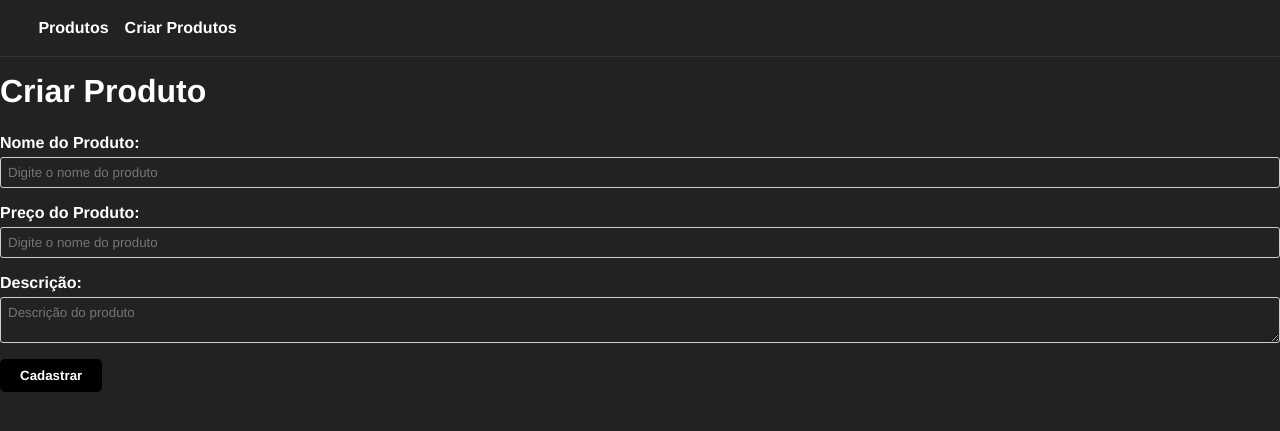
After one commit to mmunhz/mondo-tutorial, a Node server app: page /products/create in a window 1280 px wide. The commit adds this page. Shown: the top 431 px of the page. Run offline with Node 20, Linux system fonts and the light colour scheme; some libraries are stand-ins or nearby versions.

Commit message:
Add create product option to the application

```diff
--- a/controllers/ProductController.js
+++ b/controllers/ProductController.js
@@ -4,4 +4,20 @@ module.exports = class ProductController {
     static showProducts(req, res) {
         res.render('products/all')
     }
+
+    static createProduct(req, res) {
+        res.render('products/create')
+    }
+
+    static createProductPost(req, res) {
+        const name = req.body.name
+        const price = req.body.price
+        const description = req.body.description
+
+        const product = new Product(name, price, description)
+
+        product.save()
+
+        res.redirect('/products')
+    }
 }
--- /dev/null
+++ b/public/css/styles.css
@@ -0,0 +1,76 @@
+* {
+    font-family: Helvetica;
+    margin: 0;
+    padding: 0;
+    background-color: #222;
+    color: #fff;
+}
+
+
+/* NAVBAR */
+
+#logo img {
+    height: 40px;
+}
+
+#navbar {
+    padding: 1.2em 1.4em;
+    margin-bottom: 1em;
+    display: flex;
+    justify-content: space-between;
+    align-items: center;
+    border-bottom: 1px solid #333;
+}
+
+#navbar ul {
+    display: flex;
+    list-style: none;
+}
+
+#navbar ul li {
+    margin-left: 1em;
+
+}
+
+#navbar ul li a {
+    text-decoration: none;
+    transition: 0.5s;
+    font-weight: bold;
+}
+
+.form-control {
+    display: flex;
+    flex-direction: column;
+    margin-bottom: 1em;
+}
+
+.form-control label {
+    font-weight: bold;
+    margin-bottom: .3em;
+}
+
+.form-checkbox {
+    flex-direction: row;
+}
+
+.form-control input,
+.form-control textarea {
+    padding: 7px;
+    border-radius: 3px;
+    border: 1px solid #CCC;
+}
+
+.container form {
+    margin-top: 1.5em;
+}
+
+form input[type="submit"],
+.btn {
+    background-color: #000;
+    color: #fff;
+    padding: .7em 1.5em;
+    font-weight: bold;
+    border-radius: 5px;
+    border: none;
+    cursor: pointer;
+}
--- a/routes/productsRoutes.js
+++ b/routes/productsRoutes.js
@@ -3,6 +3,8 @@ const router = express.Router()
 
 const ProductController = require('../controllers/ProductController')
 
+router.get('/create', ProductController.createProduct)
+router.post('/create', ProductController.createProductPost)
 router.get('/', ProductController.showProducts)
 
 module.exports = router
--- a/views/layouts/main.handlebars
+++ b/views/layouts/main.handlebars
@@ -5,6 +5,7 @@
     <meta charset="UTF-8">
     <meta http-equiv="X-UA-Compatible" content="IE=edge">
     <meta name="viewport" content="width=device-width, initial-scale=1.0">
+    <link rel="stylesheet" href="/css/styles.css">
     <title>Node.js + MongoDB</title>
 </head>
 
@@ -12,9 +13,12 @@
     <nav id="navbar">
         <ul>
             <li><a href="/products">Produtos</a></li>
+            <li><a href="/products/create">Criar Produtos</a></li>
         </ul>
     </nav>
-    {{{body}}}
+    <div class="container">
+        {{{body}}}
+    </div>
 </body>
 
 </html>
--- /dev/null
+++ b/views/products/create.handlebars
@@ -0,0 +1,16 @@
+<h1>Criar Produto</h1>
+<form action="/products/create" method="POST">
+    <div class="form-control">
+        <label for="name">Nome do Produto:</label>
+        <input type="text" name="name" placeholder="Digite o nome do produto">
+    </div>
+    <div class="form-control">
+        <label for="price">Preço do Produto:</label>
+        <input type="text" name="price" placeholder="Digite o nome do produto">
+    </div>
+    <div class="form-control">
+        <label for="description">Descrição:</label>
+        <textarea name="description" placeholder="Descrição do produto"></textarea>
+    </div>
+    <input type="submit" value="Cadastrar" class="btn">
+</form>
```
Also changed, not shown: models/Product.js (+22 -0 lines), public/styles.css (deleted, +0 -39 lines).
